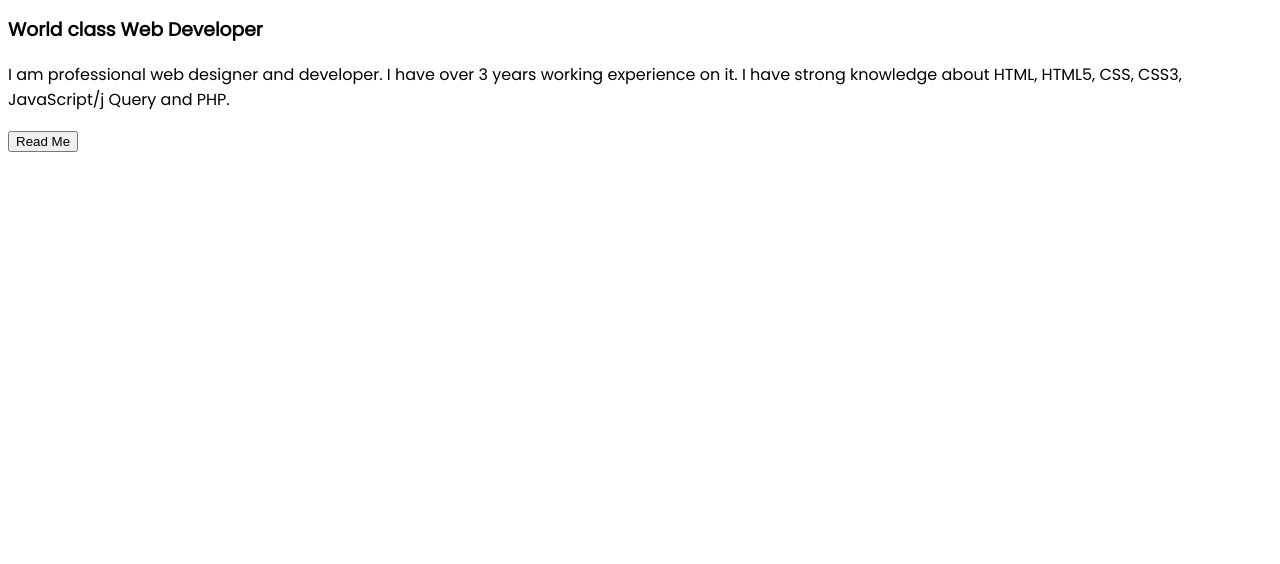
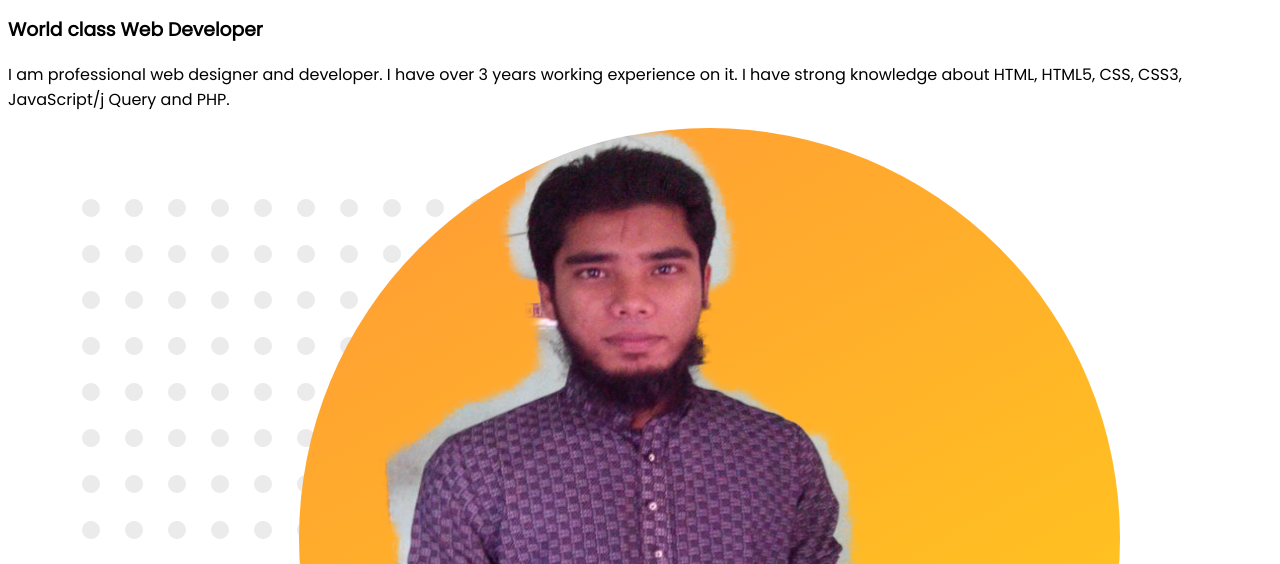
Before and after one commit to almaamun/web-portfolio, a plain HTML site: page index.html in a window 1280 px wide. Shown: the part 236-800 px from the top of the page. Drawn offline with Linux system fonts and the light colour scheme; the site is published under a folder, as on GitHub Pages, so addresses that start at the root find nothing.

Commit message:
Update index.html

```diff
--- a/index.html
+++ b/index.html
@@ -13,6 +13,6 @@
     <h3>World class Web Developer</h3>
     <p>I am professional web designer and developer. I have over 3 years working experience on it. I have strong knowledge about HTML, HTML5, CSS, CSS3, JavaScript/j Query and PHP.</p>
     <button>Read Me</button>
-    <img src="/images/portfolio.png" alt="">
+    <img src="images/portfolio.png" alt="">
 </body>
 </html>
```
